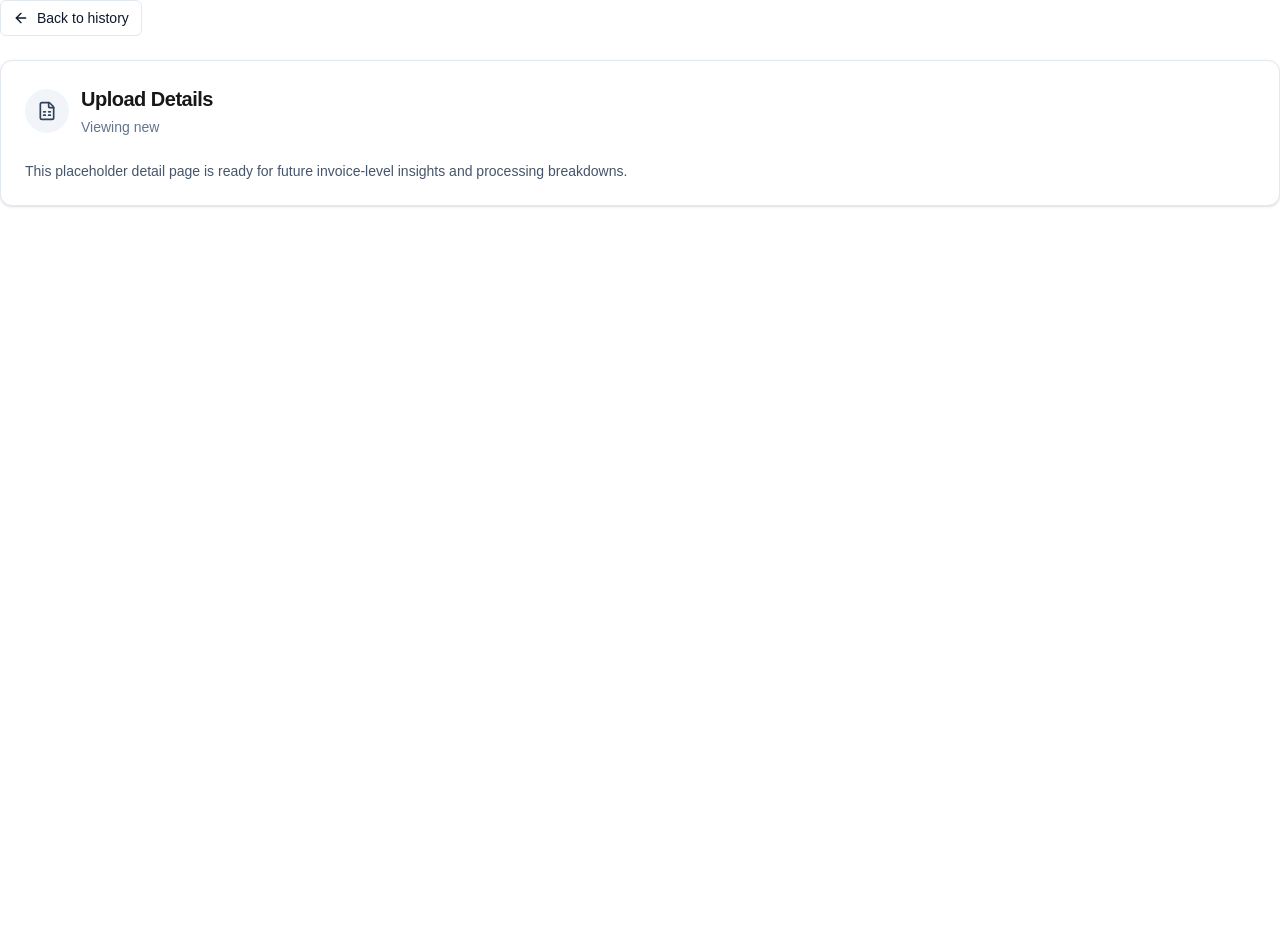
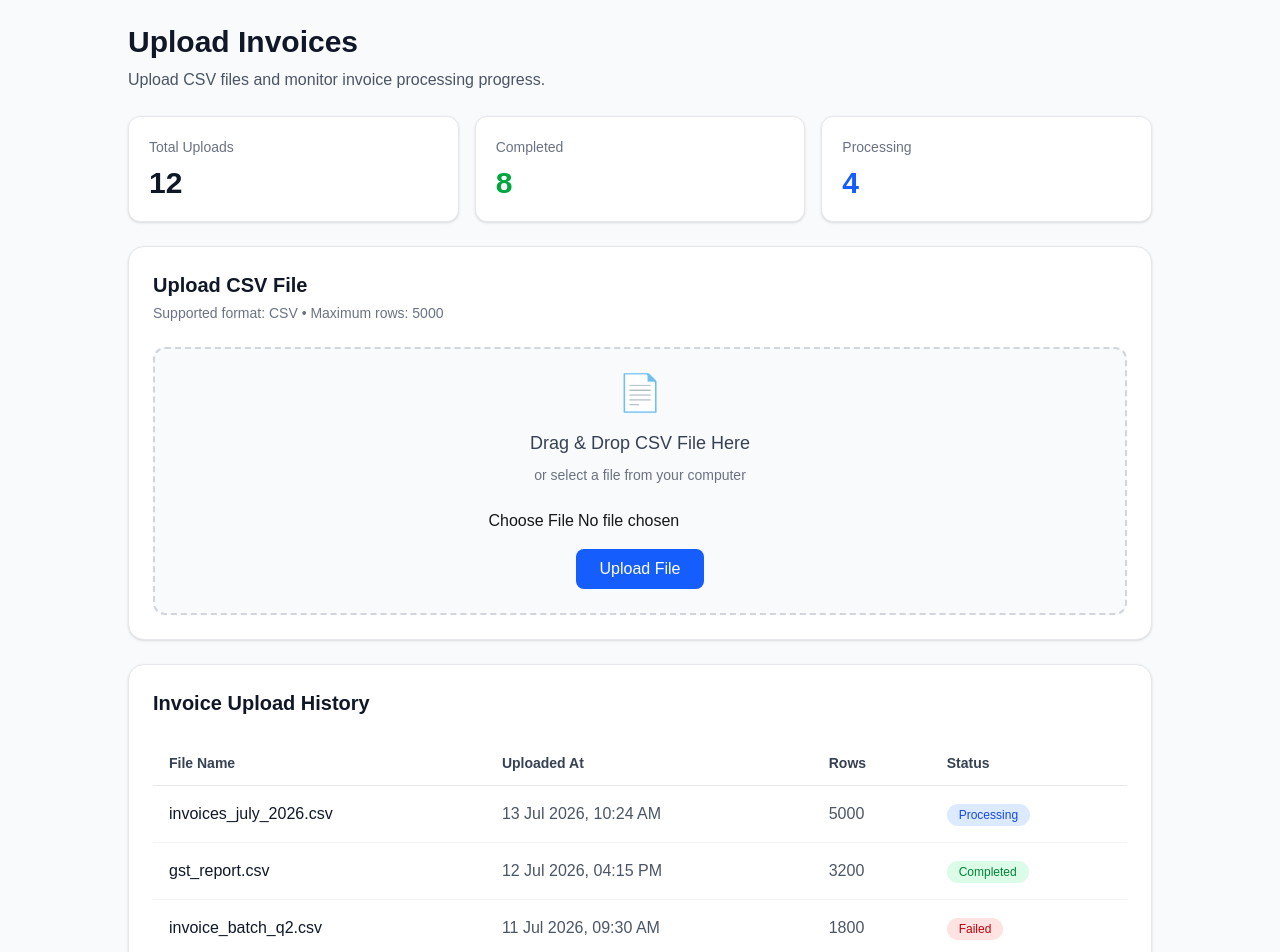
Before and after one commit to kalviumcommunity/S116-0726-CodeCrew-FullStack-Nextjs-PostgreSQL-Prisma-InvoiceFLow, a Next.js app in the folder invoice-flow/: page /uploads/new in a window 1280 px wide. Shown: the top 952 px of the page. Before the commit the page ends 800 px from the top, so only its background shows below. Built offline with nearby package versions, Linux system fonts and the light colour scheme.

Commit message:
feat(uploads): add new upload page

```diff
--- /dev/null
+++ b/invoice-flow/app/uploads/new/page.tsx
@@ -0,0 +1,158 @@
+export default function UploadsPage() {
+  const uploads = [
+    {
+      file: "invoices_july_2026.csv",
+      uploadedAt: "13 Jul 2026, 10:24 AM",
+      status: "Processing",
+      rows: 5000,
+    },
+    {
+      file: "gst_report.csv",
+      uploadedAt: "12 Jul 2026, 04:15 PM",
+      status: "Completed",
+      rows: 3200,
+    },
+    {
+      file: "invoice_batch_q2.csv",
+      uploadedAt: "11 Jul 2026, 09:30 AM",
+      status: "Failed",
+      rows: 1800,
+    },
+  ];
+
+  return (
+    <div className="min-h-screen bg-gray-50 p-6">
+      <div className="mx-auto max-w-5xl space-y-6">
+        {/* Header */}
+        <div>
+          <h1 className="text-3xl font-bold text-gray-900">
+            Upload Invoices
+          </h1>
+          <p className="mt-2 text-gray-600">
+            Upload CSV files and monitor invoice processing progress.
+          </p>
+        </div>
+
+        {/* Stats */}
+        <div className="grid gap-4 md:grid-cols-3">
+          <div className="rounded-xl border border-gray-200 bg-white p-5 shadow-sm">
+            <p className="text-sm text-gray-500">Total Uploads</p>
+            <p className="mt-2 text-3xl font-bold text-gray-900">12</p>
+          </div>
+
+          <div className="rounded-xl border border-gray-200 bg-white p-5 shadow-sm">
+            <p className="text-sm text-gray-500">Completed</p>
+            <p className="mt-2 text-3xl font-bold text-green-600">8</p>
+          </div>
+
+          <div className="rounded-xl border border-gray-200 bg-white p-5 shadow-sm">
+            <p className="text-sm text-gray-500">Processing</p>
+            <p className="mt-2 text-3xl font-bold text-blue-600">4</p>
+          </div>
+        </div>
+
+        {/* Upload Card */}
+        <div className="rounded-2xl border border-gray-200 bg-white p-6 shadow-sm">
+          <h2 className="text-xl font-semibold text-gray-900">
+            Upload CSV File
+          </h2>
+
+          <p className="mt-1 text-sm text-gray-500">
+            Supported format: CSV • Maximum rows: 5000
+          </p>
+
+          <div className="mt-6 rounded-xl border-2 border-dashed border-gray-300 bg-gray-50 p-6 text-center">
+            <div className="mb-4 text-4xl">📄</div>
+
+            <p className="text-lg font-medium text-gray-700">
+              Drag & Drop CSV File Here
+            </p>
+
+            <p className="mt-2 text-sm text-gray-500">
+              or select a file from your computer
+            </p>
+
+            <input
+              type="file"
+              accept=".csv"
+              className="mx-auto mt-6 block"
+            />
+
+            <button className="mt-4 rounded-lg bg-blue-600 px-6 py-2 font-medium text-white transition hover:bg-blue-700">
+              Upload File
+            </button>
+          </div>
+        </div>
+
+        {/* Upload History */}
+        <div className="rounded-2xl border border-gray-200 bg-white p-6 shadow-sm">
+          <h2 className="text-xl font-semibold text-gray-900">
+            Invoice Upload History
+          </h2>
+
+          <div className="mt-6 overflow-x-auto">
+            <table className="min-w-full">
+              <thead>
+                <tr className="border-b border-gray-200 text-left">
+                  <th className="px-4 py-3 text-sm font-semibold text-gray-700">
+                    File Name
+                  </th>
+                  <th className="px-4 py-3 text-sm font-semibold text-gray-700">
+                    Uploaded At
+                  </th>
+                  <th className="px-4 py-3 text-sm font-semibold text-gray-700">
+                    Rows
+                  </th>
+                  <th className="px-4 py-3 text-sm font-semibold text-gray-700">
+                    Status
+                  </th>
+                </tr>
+              </thead>
+
+              <tbody>
+                {uploads.map((upload) => (
+                  <tr
+                    key={upload.file}
+                    className="border-b border-gray-100 hover:bg-gray-50"
+                  >
+                    <td className="px-4 py-4 text-gray-900">
+                      {upload.file}
+                    </td>
+
+                    <td className="px-4 py-4 text-gray-600">
+                      {upload.uploadedAt}
+                    </td>
+
+                    <td className="px-4 py-4 text-gray-600">
+                      {upload.rows}
+                    </td>
+
+                    <td className="px-4 py-4">
+                      {upload.status === "Processing" && (
+                        <span className="rounded-full bg-blue-100 px-3 py-1 text-xs font-medium text-blue-700">
+                          Processing
+                        </span>
+                      )}
+
+                      {upload.status === "Completed" && (
+                        <span className="rounded-full bg-green-100 px-3 py-1 text-xs font-medium text-green-700">
+                          Completed
+                        </span>
+                      )}
+
+                      {upload.status === "Failed" && (
+                        <span className="rounded-full bg-red-100 px-3 py-1 text-xs font-medium text-red-700">
+                          Failed
+                        </span>
+                      )}
+                    </td>
+                  </tr>
+                ))}
+              </tbody>
+            </table>
+          </div>
+        </div>
+      </div>
+    </div>
+  );
+}
```
